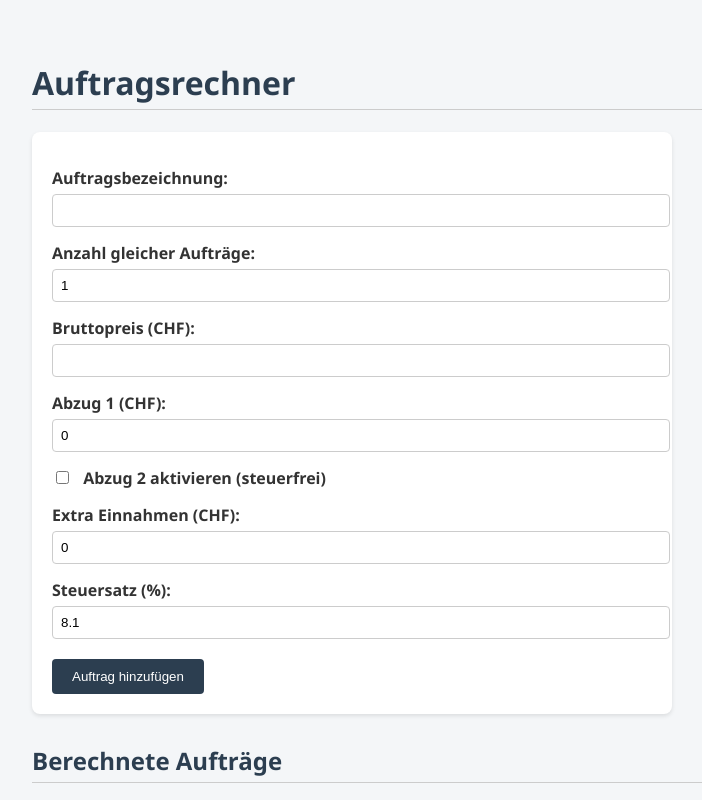
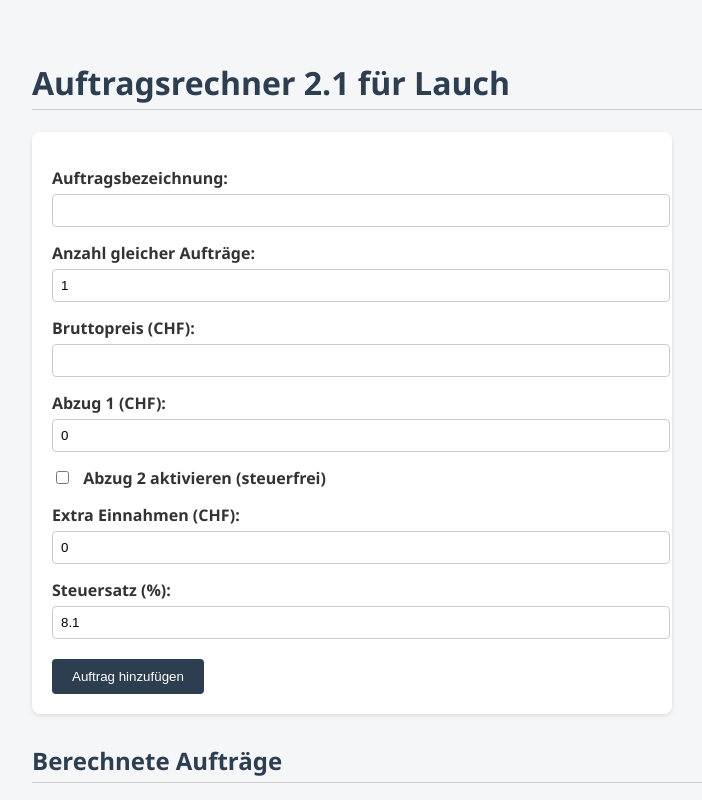
Before and after one commit to Johnny2103/Johnny2103.github.io, a plain HTML site: page index.html in a window 1280 px wide. Shown: the top 800 px of the page, without its empty margins (8-710 px from the left). Drawn offline with nearby package versions, Linux system fonts and the light colour scheme.

Commit message:
Update index.html

```diff
--- a/index.html
+++ b/index.html
@@ -75,7 +75,7 @@
     </style>
 </head>
 <body>
-    <h1>Auftragsrechner</h1>
+    <h1>Auftragsrechner 2.1 für Lauch</h1>
 
     <div class='form-section'>
         <label>Auftragsbezeichnung:
```
